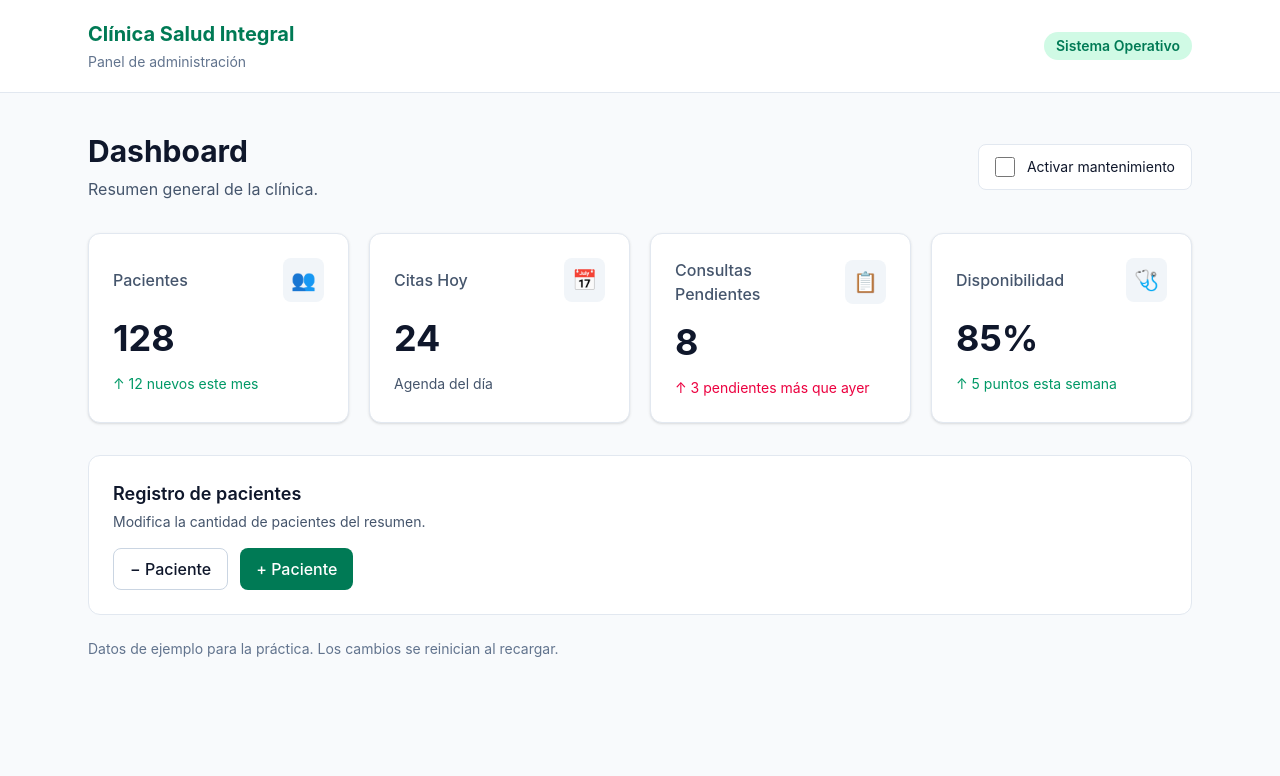
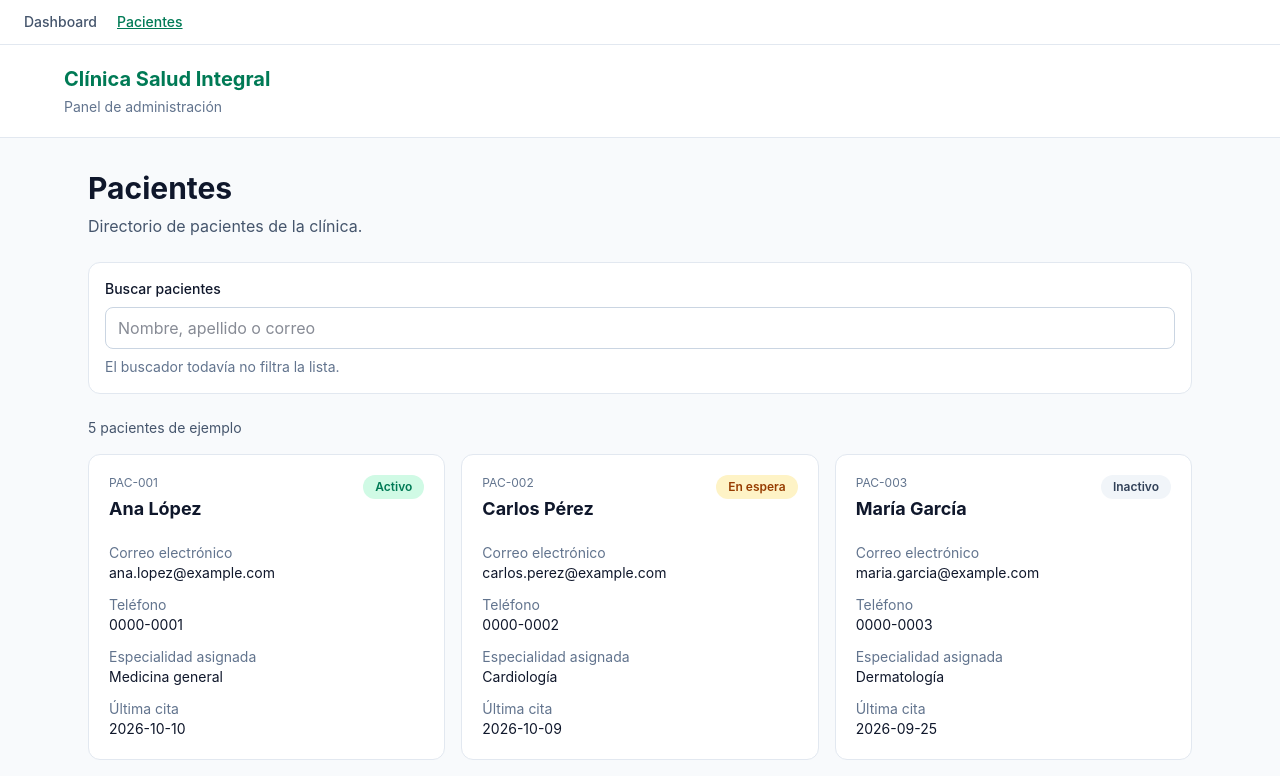
Before and after one commit to dariomartinez2014/clinica-frontend, a React (Vite) app: page /pacientes in a window 1280 px wide. Shown: the top 776 px of the page. Built offline with nearby package versions, Linux system fonts and the light colour scheme.

Commit message:
feat: build PacienteRow and PaginaPacientes with AI refactor

```diff
--- a/src/App.tsx
+++ b/src/App.tsx
@@ -1,8 +1,20 @@
 import PaginaDashboard from './pages/PaginaDashboard';
+import PaginaPacientes from './pages/PaginaPacientes';
 
-// PÁGINA INICIAL: el dashboard será la ruta / de la aplicación.
+// PÁGINAS: conservo el dashboard y puedo abrir pacientes desde su enlace.
+// Más adelante puedo reemplazar esta selección por un router.
 function App() {
-  return <PaginaDashboard />;
+  const esPacientes = window.location.pathname === '/pacientes';
+
+  return (
+    <>
+      <nav aria-label="Navegación principal" className="flex gap-5 border-b border-slate-200 bg-white px-6 py-3 text-sm font-medium">
+        <a href="/" aria-current={!esPacientes ? 'page' : undefined} className={!esPacientes ? 'text-emerald-700 underline' : 'text-slate-600'}>Dashboard</a>
+        <a href="/pacientes" aria-current={esPacientes ? 'page' : undefined} className={esPacientes ? 'text-emerald-700 underline' : 'text-slate-600'}>Pacientes</a>
+      </nav>
+      {esPacientes ? <PaginaPacientes /> : <PaginaDashboard />}
+    </>
+  );
 }
 
 export default App;
--- /dev/null
+++ b/src/components/BuscadorPacientes.tsx
@@ -0,0 +1,24 @@
+// PROPS: el valor vive en la página y envío el texto cuando cambia.
+interface BuscadorPacientesProps {
+  value: string;
+  onChange: (value: string) => void;
+}
+
+export default function BuscadorPacientes({ value, onChange }: BuscadorPacientesProps) {
+  return (
+    <div className="my-6 rounded-xl border border-slate-200 bg-white p-4">
+      <label htmlFor="buscar-pacientes" className="mb-2 block text-sm font-medium">Buscar pacientes</label>
+      <input
+        id="buscar-pacientes"
+        type="search"
+        value={value}
+        onChange={event => onChange(event.target.value)}
+        placeholder="Nombre, apellido o correo"
+        aria-describedby="ayuda-busqueda"
+        className="w-full rounded-lg border border-slate-300 px-3 py-2 focus-visible:outline-2 focus-visible:outline-offset-2 focus-visible:outline-emerald-600"
+      />
+      {/* ALCANCE DEL DÍA 2: puedo escribir, pero el filtro se agrega mañana. */}
+      <p id="ayuda-busqueda" className="mt-2 text-sm text-slate-500">El buscador todavía no filtra la lista.</p>
+    </div>
+  );
+}
--- /dev/null
+++ b/src/components/PacienteCard.tsx
@@ -0,0 +1,28 @@
+import type { Paciente } from '../types/paciente';
+import BadgeEstado from './BadgeEstado';
+
+// PROPS: recibo todos los datos del paciente en un solo objeto.
+interface PacienteCardProps {
+  paciente: Paciente;
+}
+
+export default function PacienteCard({ paciente }: PacienteCardProps) {
+  return (
+    <article aria-labelledby={`nombre-${paciente.id}`} className="min-w-0 rounded-xl border border-slate-200 bg-white p-5">
+      <div className="flex flex-wrap items-start justify-between gap-3">
+        <div>
+          <p className="text-xs text-slate-500">{paciente.id}</p>
+          <h2 id={`nombre-${paciente.id}`} className="mt-1 text-lg font-bold">{paciente.nombre} {paciente.apellido}</h2>
+        </div>
+        {/* ESTADO: reutilizo la etiqueta para no repetir colores ni condiciones. */}
+        <BadgeEstado estado={paciente.estado} />
+      </div>
+      <dl className="mt-5 space-y-3 text-sm">
+        <div><dt className="text-slate-500">Correo electrónico</dt><dd className="break-all">{paciente.email}</dd></div>
+        <div><dt className="text-slate-500">Teléfono</dt><dd>{paciente.telefono}</dd></div>
+        <div><dt className="text-slate-500">Especialidad asignada</dt><dd>{paciente.especialidadAsignada}</dd></div>
+        <div><dt className="text-slate-500">Última cita</dt><dd><time dateTime={paciente.ultimaCita}>{paciente.ultimaCita}</time></dd></div>
+      </dl>
+    </article>
+  );
+}
--- /dev/null
+++ b/src/data/pacientes.ts
@@ -0,0 +1,10 @@
+import type { Paciente } from '../types/paciente';
+
+// DATOS DE PRÁCTICA: los dejo fuera del componente y no dentro del JSX.
+export const pacientesEjemplo: Paciente[] = [
+    { id: 'PAC-001', nombre: 'Ana', apellido: 'López', email: 'ana.lopez@example.com', telefono: '0000-0001', especialidadAsignada: 'Medicina general', ultimaCita: '2026-10-10', estado: 'activo' },
+    { id: 'PAC-002', nombre: 'Carlos', apellido: 'Pérez', email: 'carlos.perez@example.com', telefono: '0000-0002', especialidadAsignada: 'Cardiología', ultimaCita: '2026-10-09', estado: 'en_espera' },
+    { id: 'PAC-003', nombre: 'María', apellido: 'García', email: 'maria.garcia@example.com', telefono: '0000-0003', especialidadAsignada: 'Dermatología', ultimaCita: '2026-09-25', estado: 'inactivo' },
+    { id: 'PAC-004', nombre: 'José', apellido: 'Ramírez', email: 'jose.ramirez@example.com', telefono: '0000-0004', especialidadAsignada: 'Odontología', ultimaCita: '2026-10-12', estado: 'activo' },
+    { id: 'PAC-005', nombre: 'Lucía', apellido: 'Morales', email: 'lucia.morales@example.com', telefono: '0000-0005', especialidadAsignada: 'Pediatría', ultimaCita: '2026-10-08', estado: 'en_espera' },
+  ];
--- /dev/null
+++ b/src/pages/PaginaPacientes.tsx
@@ -0,0 +1,38 @@
+// Problemas encontrados en el código generado por la IA:
+// 1. La página mezclaba buscador, tarjetas y estados en un solo componente.
+// 2. El arreglo se creaba dentro de la función en cada render; lo moví a src/data.
+// 3. El texto y el color del estado usaban ternarios anidados por separado.
+//    Ahora BadgeEstado centraliza ambos y evita que las condiciones difieran.
+// La primera versión está en docs/dia-2/PaginaPacientesIA.tsx.txt.
+
+import { useState } from 'react';
+import PacienteCard from '../components/PacienteCard';
+import BuscadorPacientes from '../components/BuscadorPacientes';
+import { pacientesEjemplo } from '../data/pacientes';
+
+export default function PaginaPacientes() {
+  // ESTADO LOCAL: por ahora guardo lo que escribo, sin filtrar ni hacer CRUD.
+  const [busqueda, setBusqueda] = useState<string>('');
+
+  return (
+    <div className="min-h-screen bg-slate-50 text-slate-900">
+      <header className="border-b border-slate-200 bg-white px-6 py-5">
+        <div className="mx-auto max-w-6xl">
+          <p className="text-xl font-bold text-emerald-700">Clínica Salud Integral</p>
+          <p className="mt-1 text-sm text-slate-500">Panel de administración</p>
+        </div>
+      </header>
+      <main className="mx-auto max-w-6xl px-6 py-8">
+        <h1 className="text-3xl font-bold">Pacientes</h1>
+        <p className="mt-2 text-slate-600">Directorio de pacientes de la clínica.</p>
+        <BuscadorPacientes value={busqueda} onChange={setBusqueda} />
+        <p className="mb-4 text-sm text-slate-600">{pacientesEjemplo.length} pacientes de ejemplo</p>
+        {/* RESPONSIVO: columna en móvil y grid de tarjetas desde escritorio. */}
+        <div className="flex flex-col gap-4 md:grid md:grid-cols-2 xl:grid-cols-3">
+          {pacientesEjemplo.map(paciente => <PacienteCard key={paciente.id} paciente={paciente} />)}
+        </div>
+        <p className="mt-6 text-sm text-slate-500">Datos ficticios para la práctica, sin información de pacientes reales.</p>
+      </main>
+    </div>
+  );
+}
```
Also changed, not shown: 11 other files (tests, documents, lock files or other folders).
